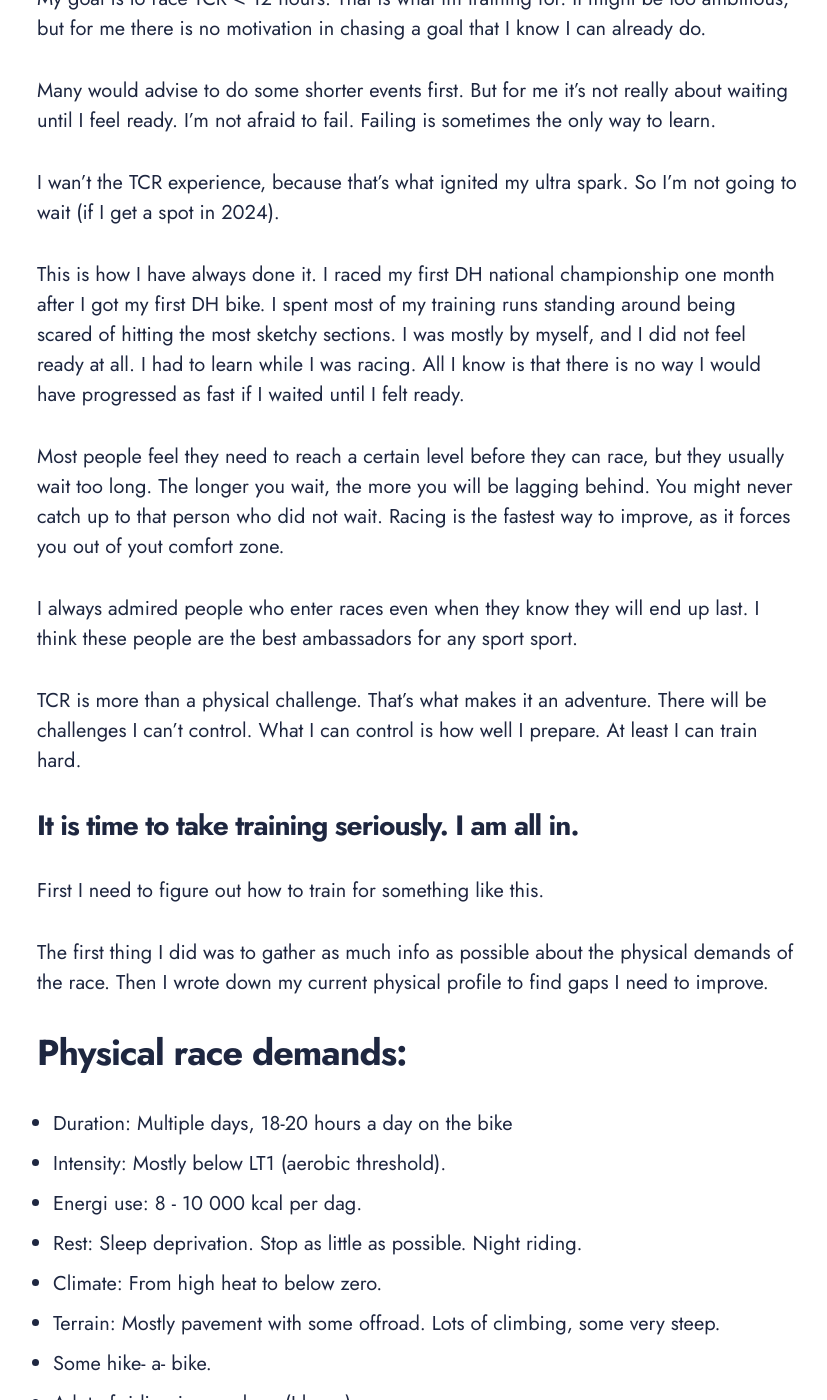
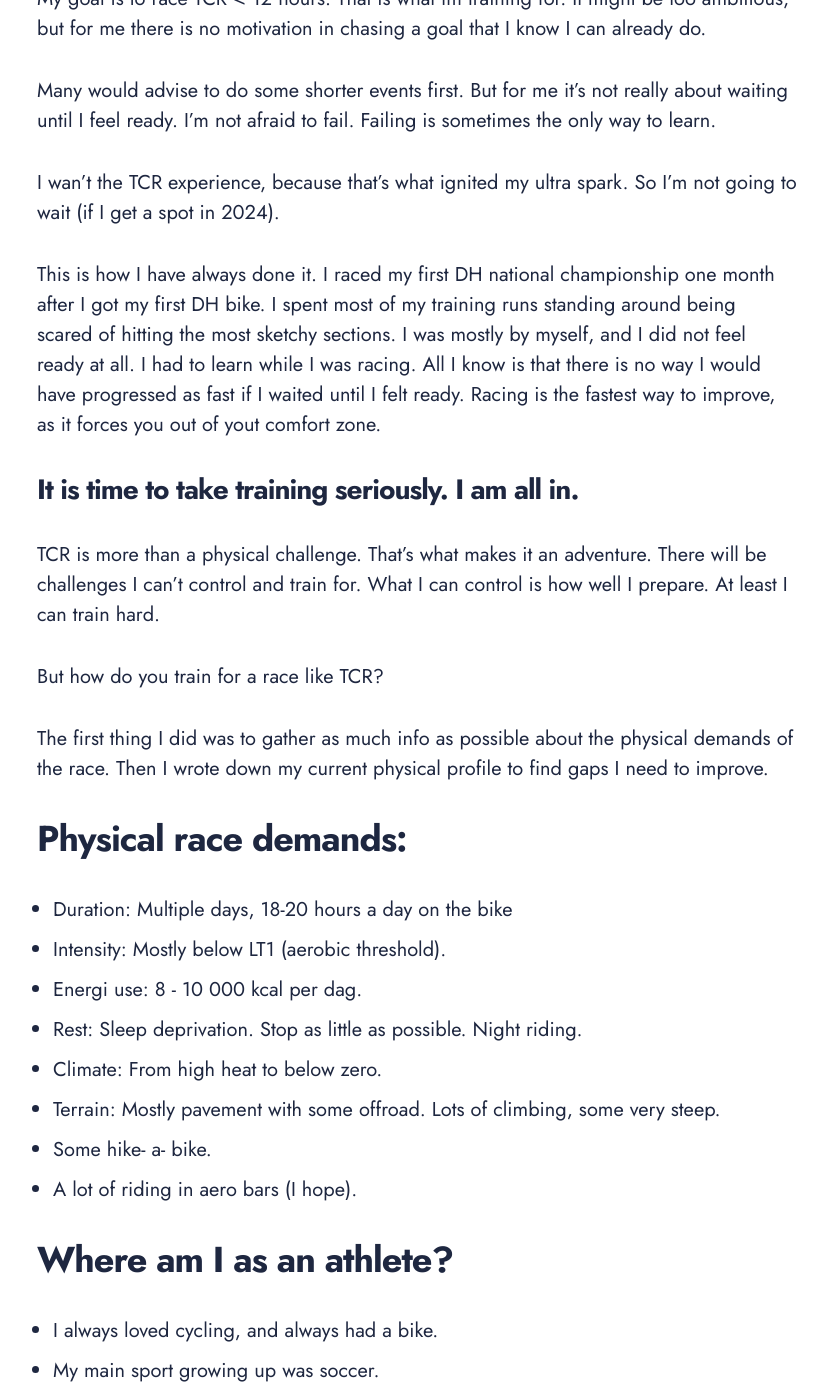
Before and after one commit to BikeToExplore/web, a Jekyll site: the page built from _posts/2023-12-19-endretnavn.md, in a window 1280 px wide and 1400 px high, scrolled down 999 px. Shown: the whole window, without its empty margins (223-1050 px from the left). Built offline with Jekyll 4.4.1, drawn with Linux system fonts in a browser that asks for light colours; nearby versions of some CDN libraries; some of the changed text lies outside the part shown.

Commit message:
Update 2023-12-19-endretnavn.md

```diff
--- a/_posts/2023-12-19-endretnavn.md
+++ b/_posts/2023-12-19-endretnavn.md
@@ -20,23 +20,20 @@ Many would advise to do some shorter events first. But for me it’s not really
 
 I wan’t the TCR experience, because that’s what ignited my ultra spark. So I'm not going to wait (if I get a spot in 2024).
 
-This is how I have always done it. I raced my first DH national championship one month after I got my first DH bike. I spent most of my training runs standing around being scared of hitting the most sketchy sections. I was mostly by myself, and I did not feel ready at all. I had to learn while I was racing. All I know is that there is no way I would have progressed as fast if I waited until I felt ready.
-
-Most people feel they need to reach a certain level before they can race, but they usually wait too long. The longer you wait, the more you will be lagging behind. You might never catch up to that person who did not wait. Racing is the fastest way to improve, as it forces you out of yout comfort zone.
-
-I always admired people who enter races even when they know they will end up last. I think these people are the best ambassadors for any sport sport.
-
-TCR is more than a physical challenge. That’s what makes it an adventure. There will be challenges I can’t control. What I can control is how well I prepare. At least I can train hard.
+This is how I have always done it. I raced my first DH national championship one month after I got my first DH bike. I spent most of my training runs standing around being scared of hitting the most sketchy sections. I was mostly by myself, and I did not feel ready at all. I had to learn while I was racing. All I know is that there is no way I would have progressed as fast if I waited until I felt ready. Racing is the fastest way to improve, as it forces you out of yout comfort zone.
 
 
 ## It is time to take training seriously. I am all in.
 
-First I need to figure out how to train for something like this.
+TCR is more than a physical challenge. That’s what makes it an adventure. There will be challenges I can’t control and train for. What I can control is how well I prepare. At least I can train hard.
+
+But how do you train for a race like TCR?
 
 The first thing I did was to gather as much info as possible about the physical demands of the race. Then I wrote down my current physical profile to find gaps I need to improve.
 
 
 # Physical race demands:
+
 - Duration: Multiple days, 18-20 hours a day on the bike
 - Intensity: Mostly below LT1 (aerobic threshold).
 - Energi use: 8 - 10 000 kcal per dag.
@@ -103,7 +100,7 @@ Red = Priority 1 to improve.
 Purple = Good enough, but an opportunity for easy gains.
 
 
-Looking at this table, there are four main aeas I will focus on with my training. Let's have a closer look at what these are.
+Looking at this table, there are some clear aeras I need to focus on. Let me go a bit more into detail on how I ended up with this conclusion.
 
 
 # Aerobic capacity and fractional utilization
@@ -181,7 +178,7 @@ White = Not completed.
 
 ## My big plan
 
-The big question still remains: How will I train to achieve my goals?
+The big question still remains: ** How will I train to achieve my goals?**
 
 This will require trial and error, but I belive I have a good enough plan to get me started.
 
```
Also changed, not shown: other parts of _posts/2023-12-19-endretnavn.md (+2 -2 lines).
